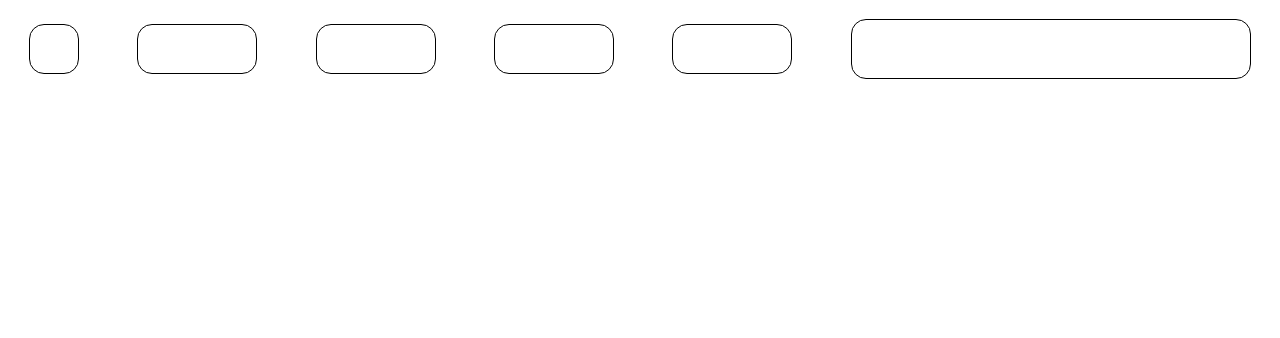
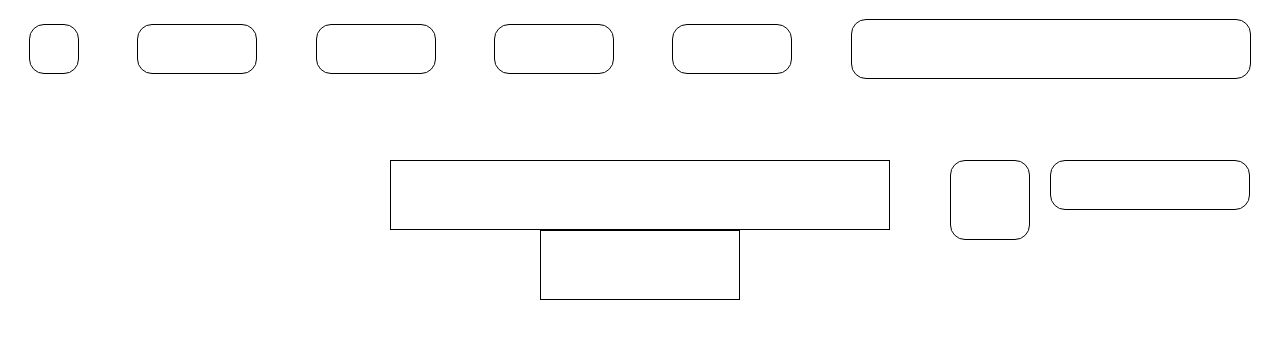
Before and after one commit to AlanSoto31/Smashing-Magazine-Heatmap, a plain HTML site: page index.html in a window 1280 px wide. Drawn offline with Linux system fonts and the light colour scheme.

Commit message:
adding second nav-bar

```diff
--- a/index.html
+++ b/index.html
@@ -16,7 +16,15 @@
         <div class="nav-words Br-15"></div>
         <div class="nav-search Br-15"></div>
     </nav>
-
+<!-----------------second nav-bar------------------>
+    <div class="main-title-container absolute">
+        <div class="main-title-line1"></div>
+        <div class="main-title-line2 M-auto"></div>
+    </div>
+    <div class="second-title-container flex absolute">
+        <div class="second-title-img Br-15"></div>
+        <div class="second-title-text Br-15"></div>
+    </div>
 
 </body>
 </html>
--- a/styles.css
+++ b/styles.css
@@ -86,3 +86,46 @@ nav div {
     width: 400px;
     height: 60px;
 }
+
+/*******second nav-bar*******/
+
+.main-title-container div {
+    border: 1px solid black;
+}
+
+.main-title-container {
+    width: 500px;
+    top: 160px;
+    left: 50%;
+    transform: translate(-50%);
+}
+
+.main-title-line1 {
+    width: 100%;
+    height: 70px;
+}
+
+.main-title-line2 {
+    width: 40%;
+    height: 70px;
+}
+
+.second-title-container div {
+    border: 1px solid black;
+}
+
+.second-title-container {
+    top: 160px;
+    right: 30px;
+}
+
+.second-title-img {
+    width: 80px;
+    height: 80px;
+    margin-right: 20px;
+}
+
+.second-title-text {
+    width: 200px;
+    height: 50px;
+}
```
